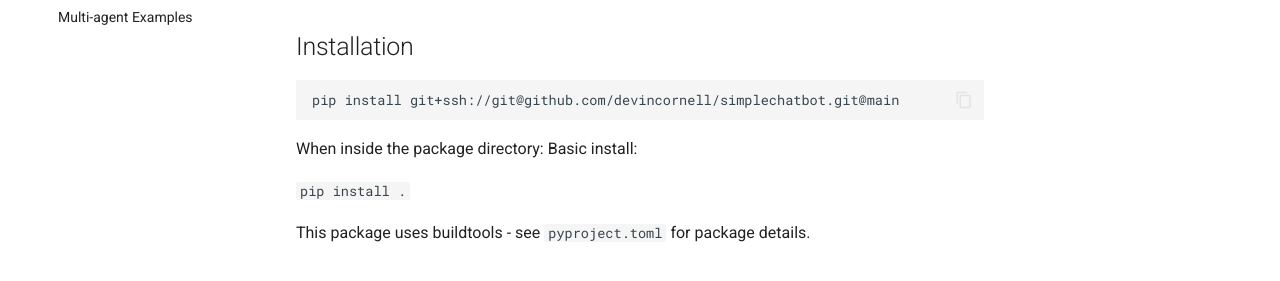
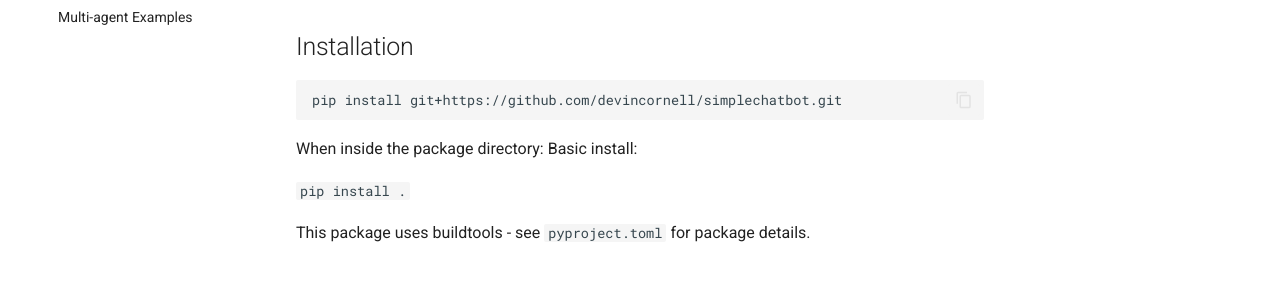
Before and after one commit to devincornell/simplechatbot, an MkDocs documentation site: the page built from docs/index.md, in a window 1280 px wide and 900 px high. Shown: the part 283-564 px from the top of the window. Built offline with MkDocs 1.6.1 and Material for MkDocs 9.7.7, drawn with Linux system fonts in a browser that asks for light colours; comment, search, counter and statistics services are not loaded.

Commit message:
updating index page link

````diff
--- a/docs/index.md
+++ b/docs/index.md
@@ -8,7 +8,7 @@ See the examples in the navigation bar to the left!
 ## Installation
 
 ```
-pip install git+ssh://git@github.com/devincornell/simplechatbot.git@main
+pip install git+https://github.com/devincornell/simplechatbot.git
 ```
 
 When inside the package directory: Basic install:
````
